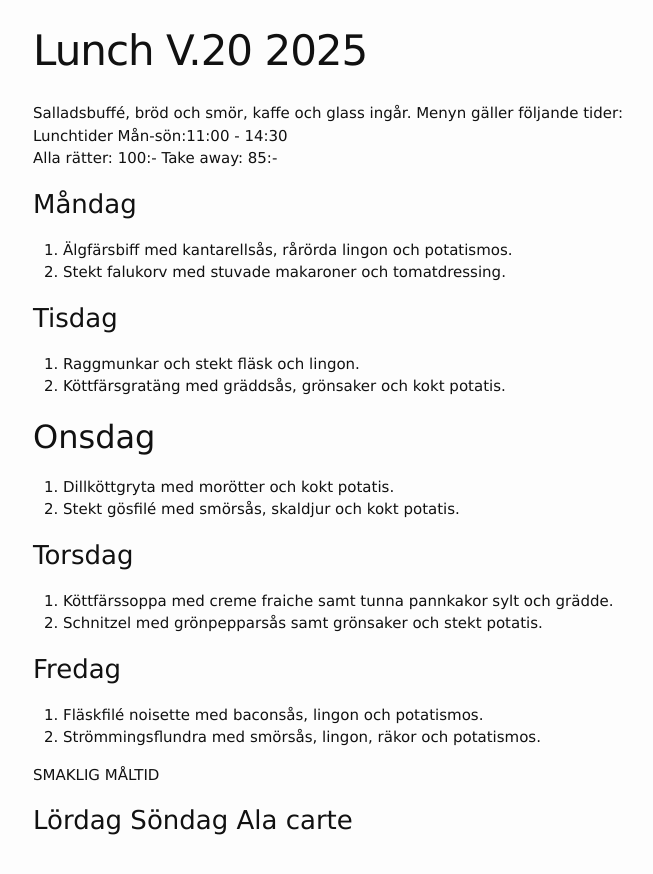
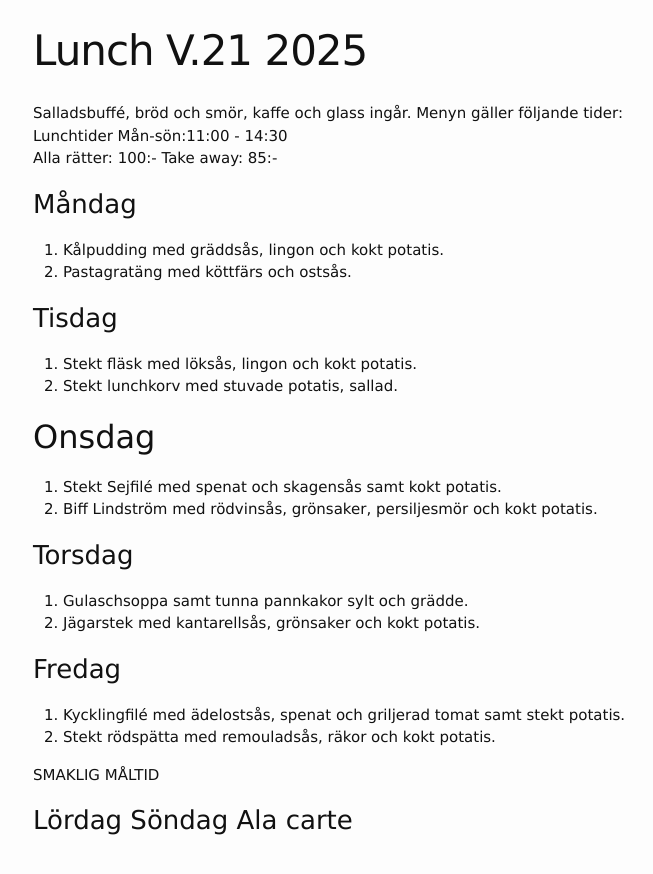
Before and after one commit to FarInn62/farinn62.github.io, a Jekyll site: the page built from lunch.md, in a window 1280 px wide. Shown: the top 874 px of the page, without its empty margins (237-890 px from the left). Built offline with Jekyll 4.4.1, drawn with Linux system fonts in a browser that asks for light colours.

Commit message:
Update lunch.md

```diff
--- a/lunch.md
+++ b/lunch.md
@@ -1,6 +1,6 @@
 ---
 layout: foodmenu
-title: Lunch V.20 2025
+title: Lunch V.21 2025
 permalink: /lunch/
 published: true
 ---
@@ -11,28 +11,28 @@ Alla rätter: 100:- Take away: 85:-
 
 ### Måndag
 
-1. Älgfärsbiff med kantarellsås, rårörda lingon och potatismos.
-2. Stekt falukorv med stuvade makaroner och tomatdressing.
+1. Kålpudding med gräddsås, lingon och kokt potatis.
+2. Pastagratäng med köttfärs och ostsås.
 
 ### Tisdag
 
-1. Raggmunkar och stekt fläsk och lingon.
-2. Köttfärsgratäng med gräddsås, grönsaker och kokt potatis.
+1. Stekt fläsk med löksås, lingon och kokt potatis.
+2. Stekt lunchkorv med stuvade potatis, sallad.
 
 ## Onsdag
 
-1. Dillköttgryta med morötter och kokt potatis.
-2. Stekt gösfilé med smörsås, skaldjur och kokt potatis.
+1. Stekt Sejfilé med spenat och skagensås samt kokt potatis.
+2. Biff Lindström med rödvinsås, grönsaker, persiljesmör och kokt potatis.
 
 ### Torsdag
 
-1. Köttfärssoppa med creme fraiche samt tunna pannkakor sylt och grädde.
-2. Schnitzel med grönpepparsås samt grönsaker och stekt potatis.
+1. Gulaschsoppa samt tunna pannkakor sylt och grädde.
+2. Jägarstek med kantarellsås, grönsaker och kokt potatis.
 
 ### Fredag
 
-1. Fläskfilé noisette med baconsås, lingon och potatismos.
-2. Strömmingsflundra med smörsås, lingon, räkor och potatismos.
+1. Kycklingfilé med ädelostsås, spenat och griljerad tomat samt stekt potatis.
+2. Stekt rödspätta med remouladsås, räkor och kokt potatis.
 
 SMAKLIG MÅLTID
 
```
